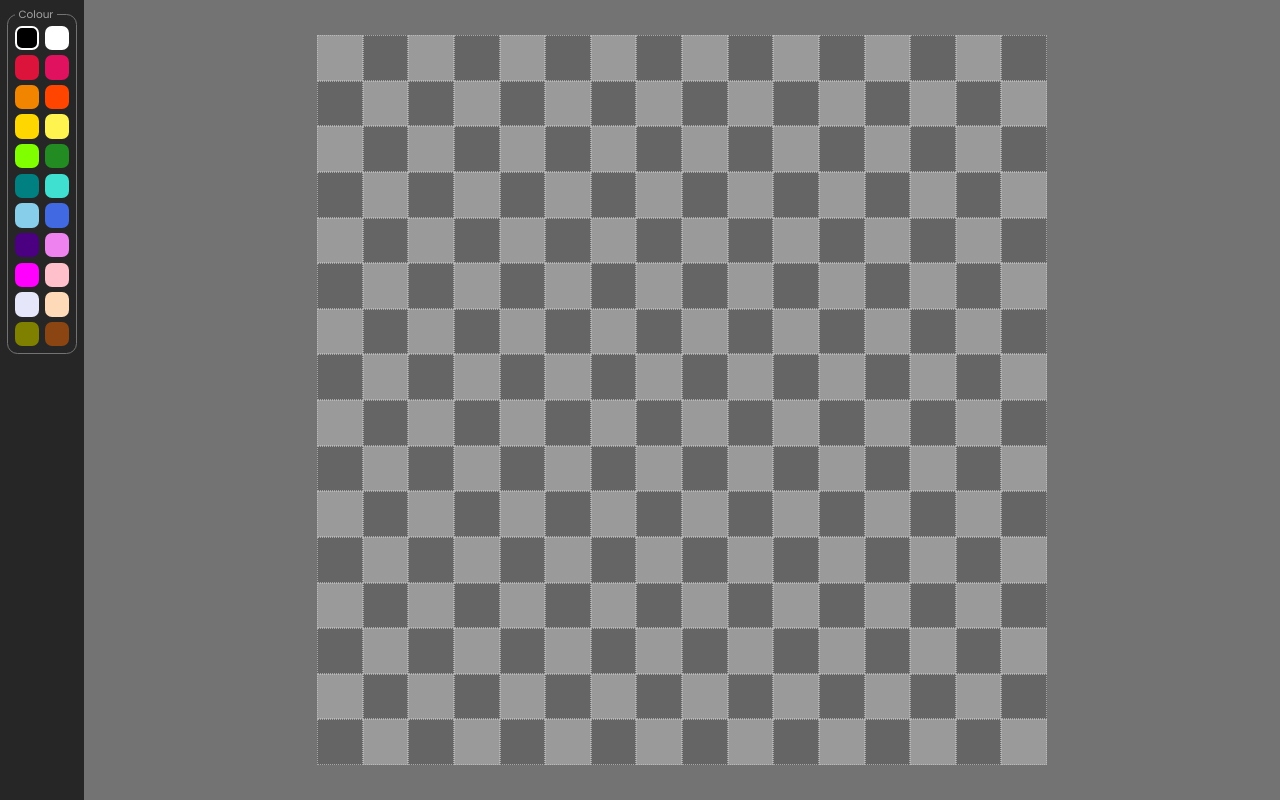
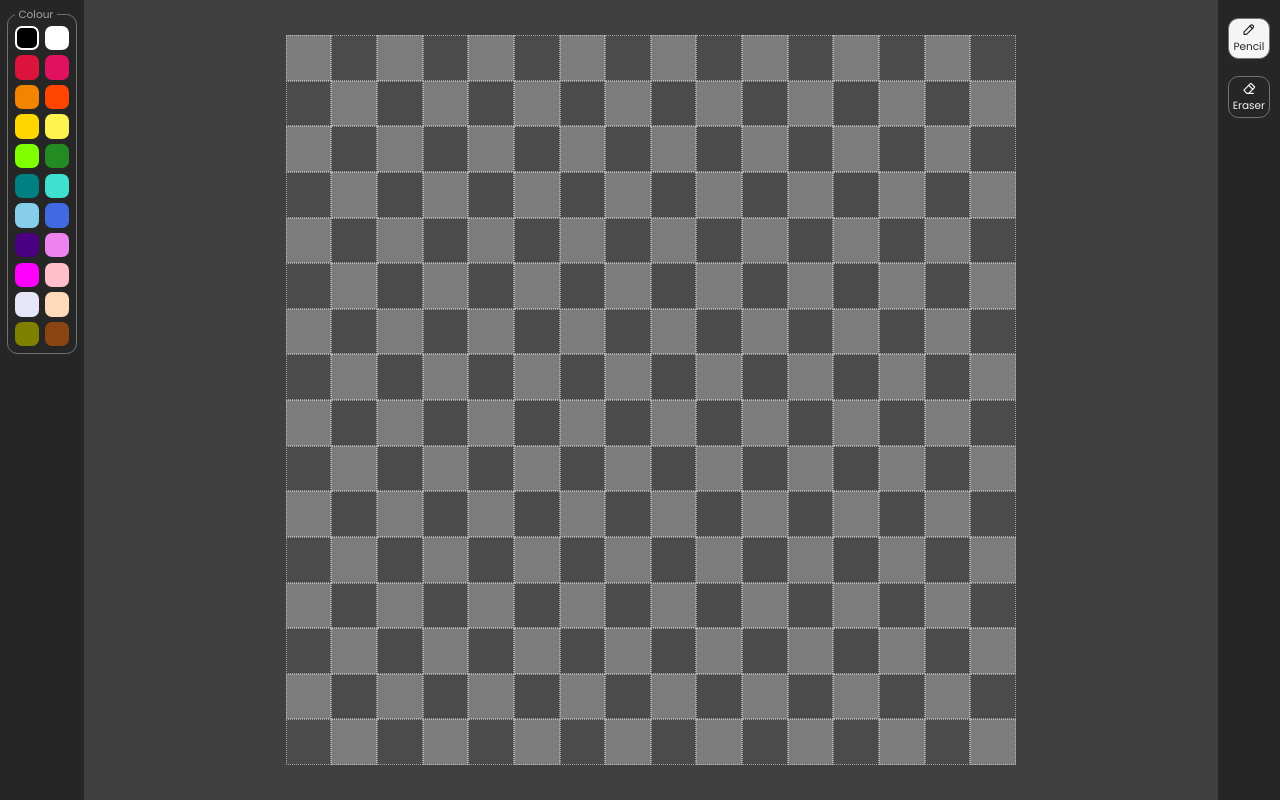
Before and after one commit to MadStoneDev/pixecute, a Next.js app: page /editor in a window 1280 px wide. Built offline with nearby package versions, Linux system fonts and the light colour scheme.

Commit message:
add eraser

```diff
--- a/src/components/CanvasLayer.tsx
+++ b/src/components/CanvasLayer.tsx
@@ -2,7 +2,7 @@
 
 import React, { useEffect, useRef, useState } from "react";
 import CreateGrid from "@/utilities/CreateGrid";
-import { IconPencil, TablerIcon } from "@tabler/icons-react";
+import { IconEraser, IconPencil, TablerIcon } from "@tabler/icons-react";
 
 interface CanvasConfig {
   width: number;
@@ -13,11 +13,13 @@ interface CanvasConfig {
 interface CanvasEditorProps {
   config?: CanvasConfig;
   colour?: string;
+  tool?: { name: string; icon: React.ReactNode };
 }
 
 const CanvasLayer = ({
   config = { width: 32, height: 16, background: "transparent" },
   colour = "#000",
+  tool = { name: "Pencil", icon: <IconPencil size={24} /> },
 }: CanvasEditorProps) => {
   // States
   const [showGrid, setShowGrid] = useState(true);
@@ -34,9 +36,49 @@ const CanvasLayer = ({
   const wrapperRef = useRef<HTMLDivElement>(null);
   const canvasRef = useRef<HTMLCanvasElement>(null);
   const contextRef = useRef<CanvasRenderingContext2D | null>(null);
-  const cursorRef = useRef<HTMLDivElement>(null);
+  const cursorRef = useRef<any>(null);
 
-  const grid = CreateGrid(config.width, config.height);
+  const grid = CreateGrid(config.height, config.width);
+
+  const activateTool = (x: number, y: number) => {
+    switch (tool.name) {
+      case "Pencil":
+        return drawPixel(x, y);
+      case "Eraser":
+        return erasePixel(x, y);
+      default:
+        return drawPixel(x, y);
+    }
+  };
+
+  const getToolIcon = () => {
+    switch (tool.name) {
+      case "Pencil":
+        return (
+          <IconPencil
+            size={26}
+            className={`stroke-[1.35px]`}
+            style={{ fill: colour }}
+          />
+        );
+      case "Eraser":
+        return (
+          <IconEraser
+            size={26}
+            className={`stroke-[1.35px]`}
+            style={{ fill: "white" }}
+          />
+        );
+      default:
+        return (
+          <IconPencil
+            size={26}
+            className={`stroke-[1.35px]`}
+            style={{ fill: colour }}
+          />
+        );
+    }
+  };
 
   const saveImageToSession = (value: string) => {
     sessionStorage.setItem("currentImage", value);
@@ -144,9 +186,7 @@ const CanvasLayer = ({
 
   const erasePixel = (x: number, y: number) => {
     const context = contextRef.current!;
-
-    context.fillStyle = "transparent";
-    context.fillRect(x * pixelSize, y * pixelSize, pixelSize, pixelSize);
+    context.clearRect(x * pixelSize, y * pixelSize, pixelSize, pixelSize);
 
     // Update Canvas Data
     const canvas = canvasRef.current!;
@@ -155,47 +195,34 @@ const CanvasLayer = ({
   };
 
   const startDrawing = (event: React.MouseEvent<HTMLCanvasElement>) => {
-    setIsDrawing(event.button === 0);
+    const { x, y } = getMousePosition(canvasRef.current!, event.nativeEvent);
+    event.preventDefault();
+
+    if (event.button === 0) {
+      setIsDrawing(true);
+      activateTool(x, y);
+    }
   };
 
   const finishDrawing = () => {
-    setIsErasing(false);
     setIsDrawing(false);
   };
 
-  const draw = (
-    event:
-      | React.MouseEvent<HTMLCanvasElement>
-      | React.TouchEvent<HTMLCanvasElement>,
-  ) => {
-    let clientX: number, clientY: number;
+  const mouseDraw = (event: React.MouseEvent<HTMLCanvasElement>) => {
+    const { x, y } = getMousePosition(canvasRef.current!, event.nativeEvent);
+    if (isDrawing) activateTool(x, y);
+  };
 
-    if (event instanceof MouseEvent) {
-      clientX = event.clientX;
-      clientY = event.clientY;
-    } else if (event instanceof TouchEvent) {
-      const touch = event.touches[0];
-      clientX = touch.clientX;
-      clientY = touch.clientY;
-    } else {
-      return;
-    }
-
-    if (cursorRef.current) {
-      cursorRef.current!.style.left = clientX + "px";
-      cursorRef.current!.style.top = clientY + "px";
-    }
-
+  const touchDraw = (event: React.TouchEvent<HTMLCanvasElement>) => {
     const { x, y } = getMousePosition(canvasRef.current!, event.nativeEvent);
-    if (isDrawing) drawPixel(x, y);
-    else if (isErasing) erasePixel(x, y);
+    if (isDrawing) activateTool(x, y);
   };
 
   return (
     <>
       <section
         ref={wrapperRef}
-        className={`relative grid place-content-center w-full h-full`}
+        className={`grid place-content-center w-full h-full z-10`}
       >
         <article
           className={`relative w-full h-full`}
@@ -204,21 +231,21 @@ const CanvasLayer = ({
         >
           {/* Background */}
           <div
-            className={`absolute flex flex-col w-full h-full bg-${config.background} -z-10`}
+            className={`pointer-events-none absolute top-0 left-0 flex flex-col w-full h-full bg-${config.background} z-0`}
           >
             {config.background === "transparent" &&
               grid.map((row, rowIndex) => (
                 <div
                   key={`transparent-row-${rowIndex}`}
-                  className={`flex w-full grow opacity-40`}
+                  className={`flex w-full grow`}
                 >
                   {row.map((col, colIndex) => (
                     <div
                       key={`transparent-col-${colIndex}`}
                       className={`grow border border-dotted border-neutral-100/50 ${
                         (rowIndex + colIndex) % 2 === 0
-                          ? "bg-neutral-300"
-                          : "bg-neutral-600"
+                          ? "bg-neutral-400/60"
+                          : "bg-neutral-600/60"
                       }`}
                     ></div>
                   ))}
@@ -228,65 +255,59 @@ const CanvasLayer = ({
 
           <canvas
             ref={canvasRef}
-            className={`cursor-none w-full h-full bg-${config.background} z-20`}
+            className={`cursor-none relative w-full h-full z-50`}
             style={{
               aspectRatio: config.width / config.height,
             }}
             id={"canvas"}
             onMouseDown={startDrawing}
             onMouseUp={finishDrawing}
-            onMouseMove={draw}
+            onMouseMove={(event) => {
+              let { clientX, clientY } = event.nativeEvent;
+
+              if (cursorRef.current) {
+                cursorRef.current!.style.left = clientX + "px";
+                cursorRef.current!.style.top = clientY + "px";
+              }
+
+              mouseDraw(event);
+            }}
+            onContextMenu={(event) => event.preventDefault()}
             onTouchStart={() => setIsDrawing(true)}
             onTouchEnd={finishDrawing}
-            onTouchMove={draw}
+            onTouchMove={touchDraw}
           ></canvas>
 
-          <div
-            id={"guide"}
-            className={`pointer-events-none absolute top-0 left-0 ${
-              showGrid ? "opacity-100" : "opacity-0"
-            } grid w-full h-full transition-all duration-300 z-50`}
-            style={{
-              gridTemplateColumns: `repeat(${config.width}, 1fr)`,
-              gridTemplateRows: `repeat(${config.height}, 1fr)`,
-            }}
-          >
-            {Array.from(Array(config.width * config.height)).map((_, index) => (
-              <div
-                key={`canvas-grid-${index}`}
-                className={` border-[1px] border-dotted border-neutral-100/30`}
-              ></div>
-            ))}
-          </div>
+          {/*<div*/}
+          {/*  id={"guide"}*/}
+          {/*  className={`pointer-events-none absolute top-0 left-0 ${*/}
+          {/*    showGrid ? "opacity-100" : "opacity-0"*/}
+          {/*  } grid w-full h-full transition-all duration-300 z-0`}*/}
+          {/*  style={{*/}
+          {/*    gridTemplateColumns: `repeat(${config.width}, 1fr)`,*/}
+          {/*    gridTemplateRows: `repeat(${config.height}, 1fr)`,*/}
+          {/*  }}*/}
+          {/*>*/}
+          {/*  {Array.from(Array(config.width * config.height)).map((_, index) => (*/}
+          {/*    <div*/}
+          {/*      key={`canvas-grid-${index}`}*/}
+          {/*      className={` border-[1px] border-dotted border-neutral-100/30`}*/}
+          {/*    ></div>*/}
+          {/*  ))}*/}
+          {/*</div>*/}
         </article>
       </section>
 
-      {/*<input*/}
-      {/*  type={"color"}*/}
-      {/*  value={colour}*/}
-      {/*  onChange={(event) => {*/}
-      {/*    setColour(event.target.value);*/}
-      {/*  }}*/}
-      {/*  className={``}*/}
-      {/*/>*/}
-
-      {/*<CheckBox*/}
-      {/*  label={"Show Grid"}*/}
-      {/*  checked={showGrid}*/}
-      {/*  onChange={() => setShowGrid(!showGrid)}*/}
-      {/*/>*/}
-
-      <div ref={cursorRef}>
-        <IconPencil
-          size={26}
-          className={`pointer-events-none absolute ${
-            mouseInCanvas ? "block" : "hidden"
-          } stroke-[1.35px] z-50`}
-          style={{
-            fill: colour,
-            transform: "translate(-15%, -75%)",
-          }}
-        />
+      <div
+        ref={cursorRef}
+        className={`pointer-events-none absolute ${
+          mouseInCanvas ? "block" : "hidden"
+        } z-50`}
+        style={{
+          transform: "translate(-15%, -80%)",
+        }}
+      >
+        {getToolIcon()}
       </div>
     </>
   );
--- a/src/components/EditorContainer.tsx
+++ b/src/components/EditorContainer.tsx
@@ -2,6 +2,7 @@
 
 import CanvasLayer from "@/components/CanvasLayer";
 import React, { useState } from "react";
+import { IconEraser, IconPencil } from "@tabler/icons-react";
 
 interface CanvasConfig {
   width: number;
@@ -14,11 +15,15 @@ interface CanvasEditorProps {
 }
 
 export default function EditorContainer({ config }: CanvasEditorProps) {
+  // States
   const [currentColour, setCurrentColour] = useState("#000");
   const [selectedColour, setSelectedColour] = useState(0);
 
+  const [selectedTool, setSelectedTool] = useState(0);
+
   return (
     <main className={`flex flex-col sm:flex-row w-full h-dvh overflow-hidden`}>
+      {/* Colours */}
       <section className={`p-2 py-3 md:pt-4 min-w-24 bg-neutral-800`}>
         <article
           className={`relative p-2 pt-3 grid grid-cols-11 sm:grid-cols-2 gap-1.5 w-fit sm:w-full rounded-xl border border-neutral-500`}
@@ -31,7 +36,7 @@ export default function EditorContainer({ config }: CanvasEditorProps) {
           {DEFAULT_COLOUR_PALETTE.map((colour, index) => (
             <div
               key={`colour-palette-${index}`}
-              className={`rounded-lg min-w-6 max-w-9 ${
+              className={`cursor-pointer rounded-lg min-w-6 max-w-9 ${
                 selectedColour === index ? "border-2 border-white" : ""
               }`}
               style={{ backgroundColor: colour, aspectRatio: 1 }}
@@ -44,11 +49,39 @@ export default function EditorContainer({ config }: CanvasEditorProps) {
         </article>
       </section>
 
+      {/* Drawing Area */}
       <section
-        className={`flex-grow p-5 md:p-10 flex items-center justify-center`}
+        className={`flex-grow p-5 md:p-10 flex items-center justify-center bg-neutral-700`}
       >
         <article className={`w-full h-full max-w-full max-h-full`}>
-          <CanvasLayer config={config} colour={currentColour} />
+          <CanvasLayer
+            config={config}
+            colour={currentColour}
+            tool={DEFAULT_TOOLS[selectedTool]}
+          />
+        </article>
+      </section>
+
+      {/* Toolbar */}
+      <section className={`p-2 py-3 md:pt-4 min-w-16 bg-neutral-800`}>
+        <article
+          className={`relative p-1 grid grid-cols-11 sm:grid-cols-1 gap-5 w-fit sm:w-full`}
+        >
+          {DEFAULT_TOOLS.map((tool, index) => (
+            <div
+              key={`tool-${index}`}
+              className={`cursor-pointer p-1 flex flex-col items-center justify-center gap-1 w-full h-full rounded-xl border border-neutral-500 ${
+                selectedTool === index
+                  ? "bg-neutral-100 text-neutral-800"
+                  : "hover:bg-neutral-600/50 text-neutral-100"
+              } transition-all duration-300`}
+              style={{ aspectRatio: 1 }}
+              onClick={() => setSelectedTool(index)}
+            >
+              {tool.icon}
+              <p className={`text-xs capitalize`}>{tool.name}</p>
+            </div>
+          ))}
         </article>
       </section>
     </main>
@@ -79,3 +112,14 @@ const DEFAULT_COLOUR_PALETTE = [
   "#808000", // Olive Green
   "#8B4513", // Brown
 ];
+
+const DEFAULT_TOOLS = [
+  {
+    name: "Pencil",
+    icon: <IconPencil size={24} />,
+  },
+  {
+    name: "Eraser",
+    icon: <IconEraser size={24} />,
+  },
+];
```
